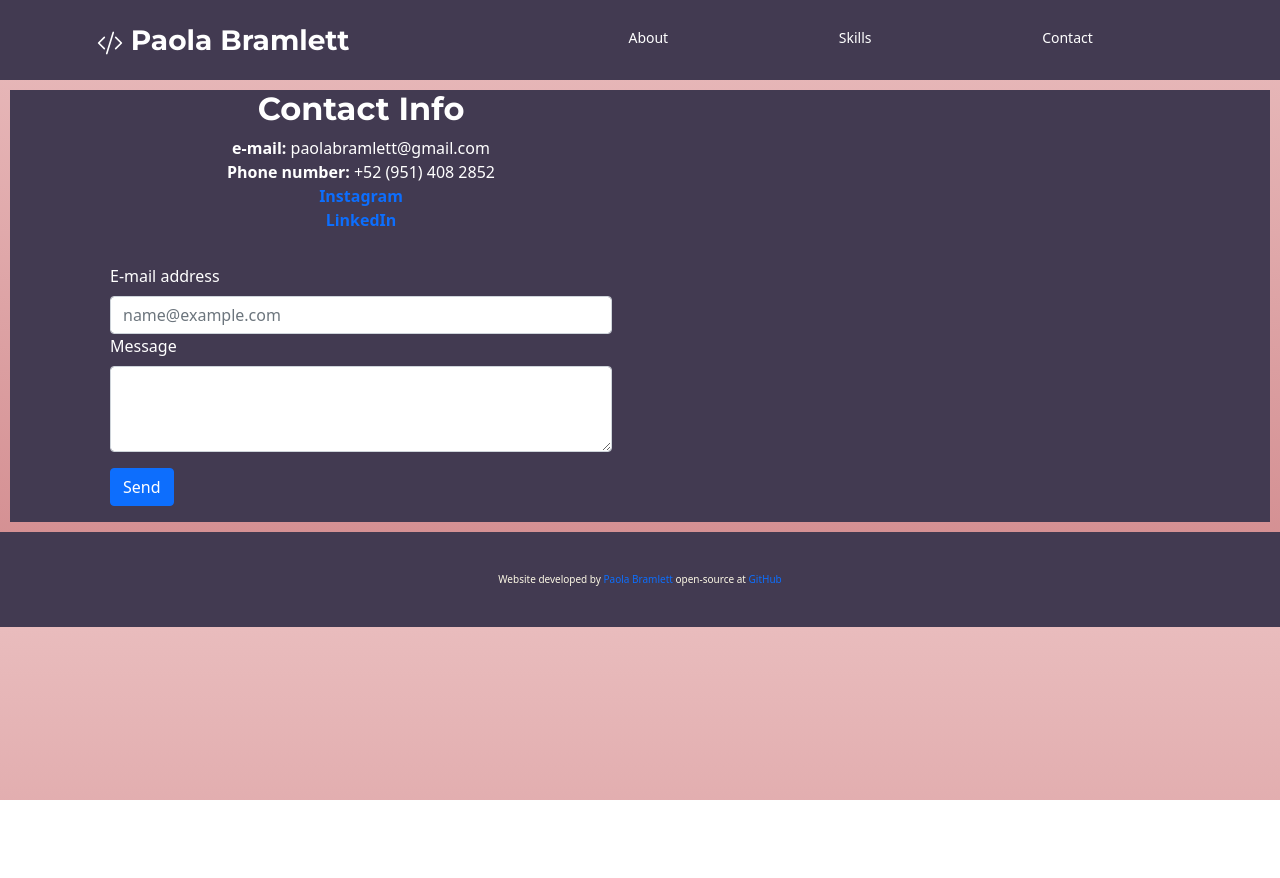
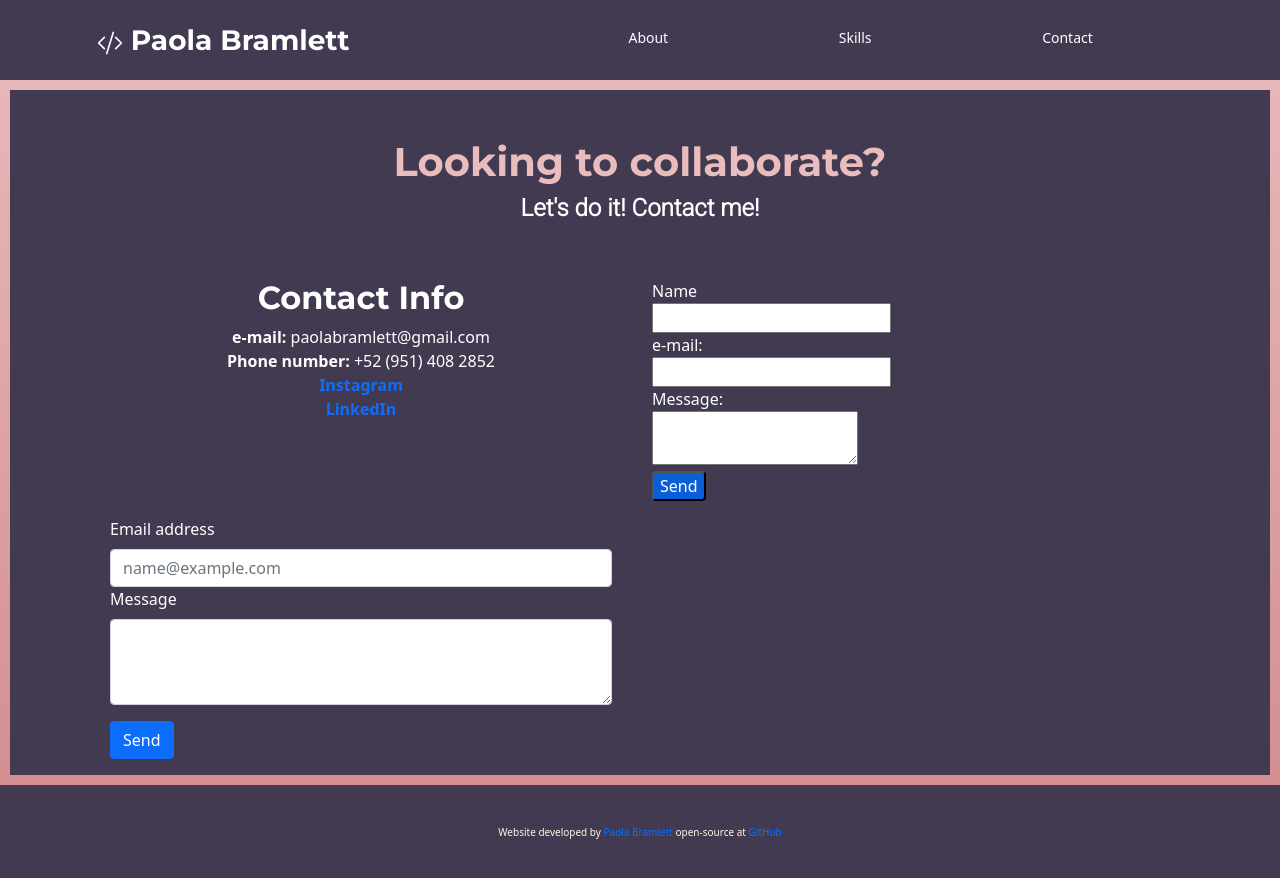
Before and after one commit to paolabramlett/Paola-Bramlett-Website, a React (Create React App) app: page /Contact in a window 1280 px wide. Before the commit the page ends 800 px from the top, so only its background shows below. Built offline with nearby package versions, Linux system fonts and the light colour scheme.

Commit message:
Contact form

```diff
--- a/public/index.html
+++ b/public/index.html
@@ -34,6 +34,15 @@
     <title>Paola Bramlett - Developer</title>
   </head>
   <body>
+
+    <form name="form-name" netlify netlify-honeypot="bot-field" action="/" hidden >
+      <input type="hidden" name="form-name" value="contact-form" />
+
+        <input type="text" name="name" />
+        <input id="email" type="email" name="email" />
+        <textarea name="message"></textarea>
+
+    </form>
     <noscript>You need to enable JavaScript to run this app.</noscript>
     <div id="root"></div>
     <!--
--- a/src/Contact.js
+++ b/src/Contact.js
@@ -1,14 +1,69 @@
 import React from "react";
-
+import Container from 'react-bootstrap/Container';
+import Row from 'react-bootstrap/Row';
+import Col from 'react-bootstrap/Col';
+import Form from 'react-bootstrap/Form';
+import Button from 'react-bootstrap/Button';
 import "./Contact.css";
 import ContactForm from "./ContactForm";
 
 export default function Contact() {
     return (
         <div>
+            <Container>
+            <br />
+            <br />
+                <h1>
+                    <strong>Looking to collaborate?</strong>
+                </h1>
+                <h4>
+                    Let's do it! Contact me!
+                </h4>
+                <br />
+                <br />
+                <Row xs={1} md={2}>
 
+                    <Col>
+                        <h2>
+                            Contact Info
+                        </h2>
+                        <ul>
+                            <li>
+                                <strong>e-mail:</strong> paolabramlett@gmail.com
+                            </li>
+                            <li>
+                                <strong>Phone number:</strong> +52 (951) 408 2852
+                            </li>
+                            <li>
+                            <strong><a href="https://www.instagram.com/paolabramlett/" target="_blank" rel="noreferrer">Instagram</a></strong>
+                            </li>
+                            <li>
+                                <strong><a href="https://www.linkedin.com/in/paolabramlett/" target="_blank" rel="noreferrer">LinkedIn</a></strong>
+                            </li>
+                        </ul>
+                    </Col>
+                    <Col>
                     <ContactForm />
+                    </Col>
 
+                    <Col>
+                    <Form className="p-3">
+                        <Form.Group controlId="exampleForm.ControlInput1">
+                            <Form.Label className="text-white">Email address</Form.Label>
+                            <Form.Control type="email" placeholder="name@example.com" />
+                        </Form.Group>
+                        <Form.Group controlId="exampleForm.ControlTextarea1">
+                            <Form.Label className="text-white">Message</Form.Label>
+                            <Form.Control as="textarea" rows={3} />
+                        </Form.Group>
+                        <Button variant="primary" type="submit" className="mt-3">
+                            Send
+                        </Button>
+                    </Form>
+                    </Col>
+
+                </Row>
+            </Container>
         </div>
     )
 }
--- a/src/ContactForm.js
+++ b/src/ContactForm.js
@@ -1,60 +1,39 @@
 import React from "react";
-import Container from 'react-bootstrap/Container';
-import Row from 'react-bootstrap/Row';
-import Col from 'react-bootstrap/Col';
-import Form from 'react-bootstrap/Form';
-import Button from 'react-bootstrap/Button';
 import "./ContactForm.css";
 
 export default function ContactForm (){
     return (
         <div>
+            <form
+            name="conact-form"
+            method="POST"
+            data-netlify="true"
+            onSubmit="submit"
+            >
+                <input type="hidden" name="form-name" value="contact-form" />
+                <div>
+                    <label>Name <br />
+                        <input type="text" name="name" />
+                    </label>
+                    <br />
+                </div>
+                <div>
+                    <label htmlFor="email">e-mail: <br />
+                    <input id="email" type="email" name="email" />
+                    </label>
+                    <br />
+                </div>
 
-            <Container>
-            <Row xs={1} md={2}>
+                <div>
+                    <label> Message: <br />
+                        <textarea name="message"></textarea>
+                    </label>
+                    <br />
+                </div>
 
-                <Col>
-                    <h2>
-                        Contact Info
-                    </h2>
-                    <ul>
-                        <li>
-                            <strong>e-mail:</strong> paolabramlett@gmail.com
-                        </li>
-                        <li>
-                            <strong>Phone number:</strong> +52 (951) 408 2852
-                        </li>
-                        <li>
-                        <strong><a href="https://www.instagram.com/paolabramlett/" target="_blank" rel="noreferrer">Instagram</a></strong>
-                        </li>
-                        <li>
-                            <strong><a href="https://www.linkedin.com/in/paolabramlett/" target="_blank" rel="noreferrer">LinkedIn</a></strong>
-                        </li>
-                    </ul>
-                </Col>
-                <Col>
+                <button type="submit">Send</button>
 
-                </Col>
-
-                <Col>
-                <Form name="contact v1" method="post" data-netlify="true" onSubmit="submit" className="p-3">
-                    <input type="hidden" name="form-name" value="contact v1" />
-                    <Form.Group controlId="exampleForm.ControlInput1">
-                        <Form.Label className="text-white">E-mail address</Form.Label>
-                        <Form.Control type="email" placeholder="name@example.com" />
-                    </Form.Group>
-                    <Form.Group controlId="exampleForm.ControlTextarea1">
-                        <Form.Label className="text-white">Message</Form.Label>
-                        <Form.Control as="textarea" rows={3} />
-                    </Form.Group>
-                    <Button variant="primary" type="submit" className="mt-3">
-                        Send
-                    </Button>
-                </Form>
-                </Col>
-
-            </Row>
-        </Container>
+            </form>
         </div>
     )
 }
```
Also changed, not shown: 1 other file (tests, documents, lock files or other folders).
